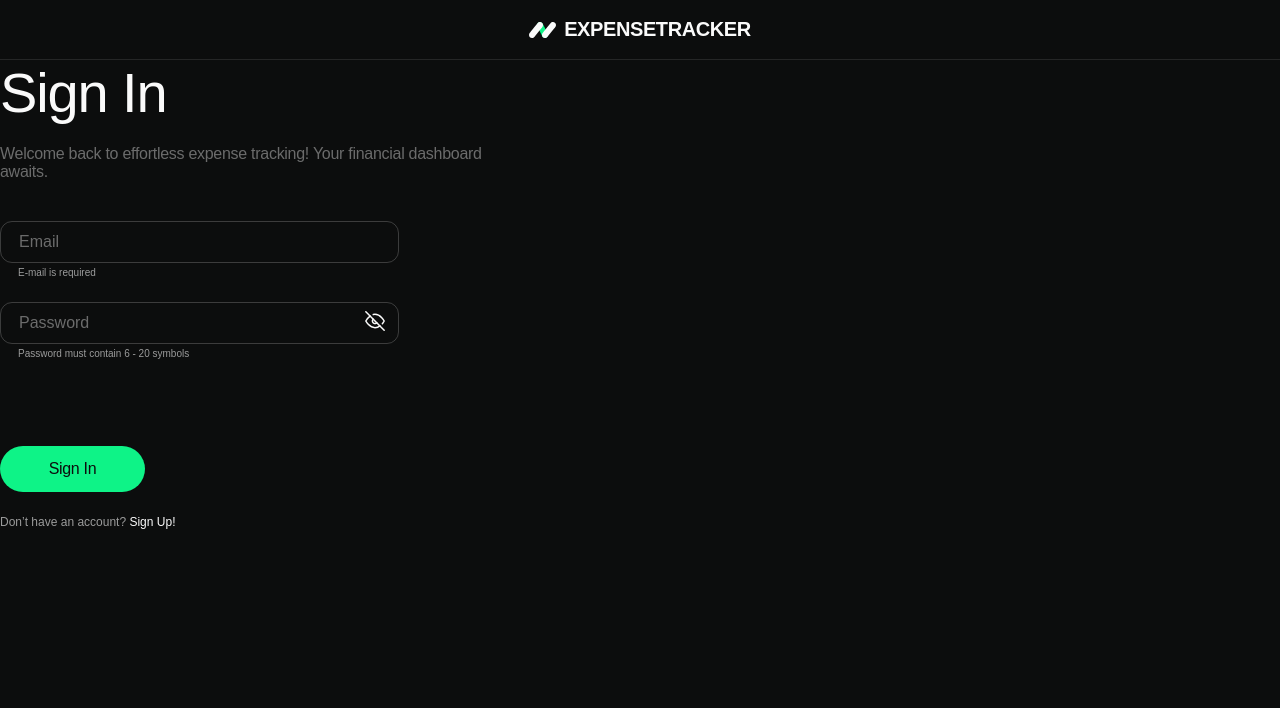
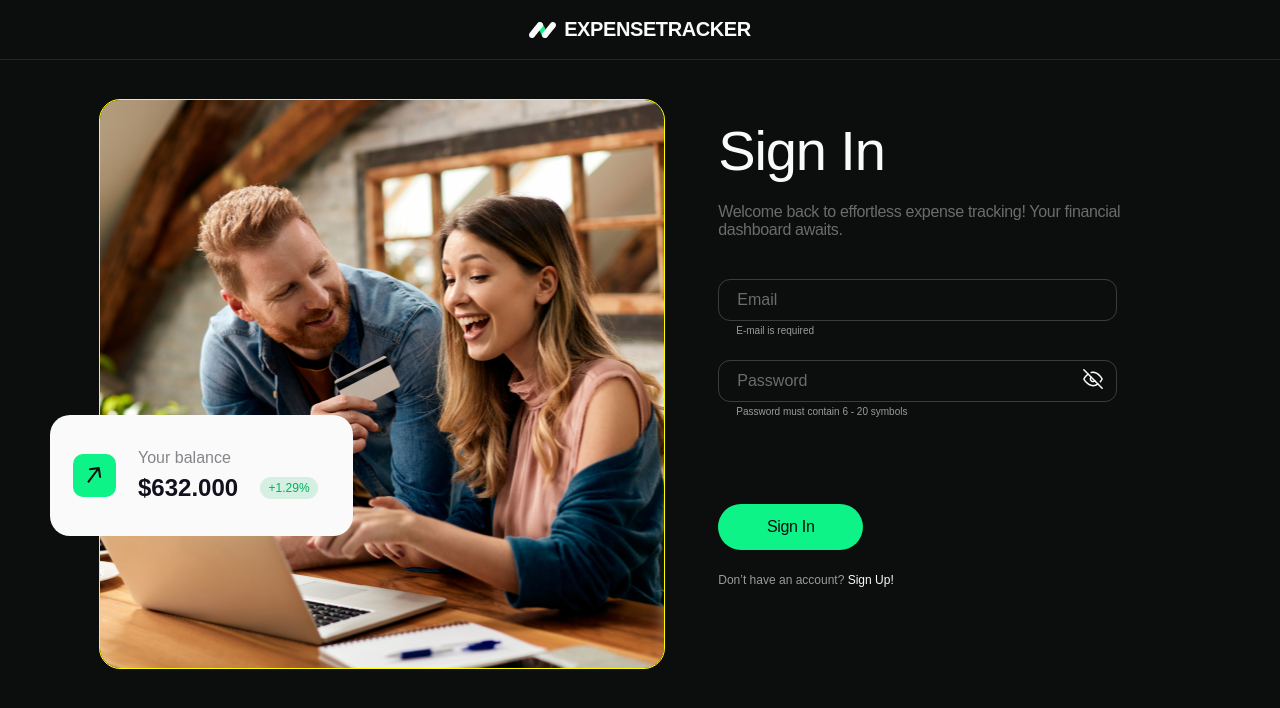
Before and after one commit to nadiyniy/money_makers, a React (Create React App) app: page /money_makers/login in a window 1280 px wide. Shown: the top 708 px of the page. Built offline with nearby package versions, Linux system fonts and the light colour scheme.

Commit message:
update styles for LoginPage, RegisterPage
В Layout.jsx закоментувала логіку відображення BgImageWrapper

```diff
--- a/src/components/Layout/Layout.jsx
+++ b/src/components/Layout/Layout.jsx
@@ -1,34 +1,33 @@
-import React, { Suspense, useEffect, useState } from 'react';
-import { Outlet, useLocation } from 'react-router-dom';
+import React, { Suspense } from 'react';
+import { Outlet } from 'react-router-dom';
 import Header from '../header/Header';
-import BgImageWrapper from 'shared/BgImageWrapper/BgImageWrapper';
 import PageLoader from '../PageLoader/PageLoader';
-import { BgImageWrapperContainer, Container, ContentContainer } from './Layout.styled';
+import { Container, ContentContainer } from './Layout.styled';
 
 const Layout = () => {
-  const location = useLocation();
-  const { pathname } = location;
+  // const location = useLocation();
+  // const { pathname } = location;
 
-  const [isMobileOrTablet, setIsMobileOrTablet] = useState(window.innerWidth < 1280);
+  // const [isMobileOrTablet, setIsMobileOrTablet] = useState(window.innerWidth < 1280);
 
-  useEffect(() => {
-    const handleResize = () => {
-      setIsMobileOrTablet(window.innerWidth < 1280);
-    };
+  // useEffect(() => {
+  //   const handleResize = () => {
+  //     setIsMobileOrTablet(window.innerWidth < 1280);
+  //   };
 
-    window.addEventListener('resize', handleResize);
+  //   window.addEventListener('resize', handleResize);
 
-    return () => {
-      window.removeEventListener('resize', handleResize);
-    };
-  }, []);
+  //   return () => {
+  //     window.removeEventListener('resize', handleResize);
+  //   };
+  // }, []);
 
-  const pageToRenderDesktop = ['/', '/register', '/login'];
-  const pageToRenderMobileTablet = ['/'];
+  // const pageToRenderDesktop = ['/', '/register', '/login'];
+  // const pageToRenderMobileTablet = ['/'];
 
-  const shouldRender =
-    (isMobileOrTablet && pageToRenderMobileTablet.includes(pathname)) ||
-    (!isMobileOrTablet && pageToRenderDesktop.includes(pathname));
+  // const shouldRender =
+  //   (isMobileOrTablet && pageToRenderMobileTablet.includes(pathname)) ||
+  //   (!isMobileOrTablet && pageToRenderDesktop.includes(pathname));
 
   return (
     <>
--- a/src/pages/Auth/LoginPage/LoginPage.jsx
+++ b/src/pages/Auth/LoginPage/LoginPage.jsx
@@ -1,17 +1,19 @@
-import { useState } from 'react';
+import { useEffect, useState } from 'react';
+import { useDispatch } from 'react-redux';
 import { useForm } from 'react-hook-form';
-import { useDispatch } from 'react-redux';
+import AuthForm from 'pages/Auth/AuthForm/AuthForm';
 import { loginThunk } from 'redux/auth/operations';
-import AuthForm from 'pages/Auth/AuthForm/AuthForm';
 import { validationSchemaLogin } from 'shared/validationSchema/validationSchema';
 import {
+  AuthTitle,
   CenterWrapper,
   ErrorMessage,
   FormDescription,
+  PageWrapper,
   Placeholder,
-  StyledAuthWrapper,
-  Title,
 } from '../commonAuthStyles';
+import { StyledCommonWrapper } from 'styles/Common.styled';
+import BgImageWrapper from 'shared/BgImageWrapper/BgImageWrapper';
 
 const fieldsData = [
   { name: 'email', label: 'Email', type: 'email' },
@@ -28,6 +30,19 @@ const LoginPage = () => {
   const dispatch = useDispatch();
   const { reset } = useForm();
 
+  const [isDesktop, setIsDesktop] = useState(window.innerWidth >= 1280);
+
+  useEffect(() => {
+    const handleResize = () => {
+      setIsDesktop(window.innerWidth >= 1280);
+    };
+
+    window.addEventListener('resize', handleResize);
+
+    return () => {
+      window.removeEventListener('resize', handleResize);
+    };
+  }, []);
   const onSubmit = async data => {
     try {
       const result = await dispatch(loginThunk(data));
@@ -47,10 +62,14 @@ const LoginPage = () => {
   };
 
   return (
+    <StyledCommonWrapper>
       <CenterWrapper>
-      <StyledAuthWrapper>
-        <Title>Sign In</Title>
-        <FormDescription>Welcome back to effortless expense tracking! Your financial dashboard awaits.</FormDescription>
+        <PageWrapper>
+          <div>
+            <AuthTitle>Sign In</AuthTitle>
+            <FormDescription>
+              Welcome back to effortless expense tracking! Your financial dashboard awaits.
+            </FormDescription>
 
             <AuthForm
               fieldsData={fieldsData}
@@ -65,8 +84,11 @@ const LoginPage = () => {
             {!errorMessage && <Placeholder />}
 
             {errorMessage && <ErrorMessage>{errorMessage}</ErrorMessage>}
-      </StyledAuthWrapper>
+          </div>
+          {isDesktop && <BgImageWrapper />}
+        </PageWrapper>
       </CenterWrapper>
+    </StyledCommonWrapper>
   );
 };
 
--- a/src/pages/Auth/RegisterPage/RegisterPage.jsx
+++ b/src/pages/Auth/RegisterPage/RegisterPage.jsx
@@ -1,16 +1,11 @@
-import { useState } from 'react';
+import { useEffect, useState } from 'react';
 import { useDispatch } from 'react-redux';
+import AuthForm from 'pages/Auth/AuthForm/AuthForm';
 import { loginThunk, registerThunk } from 'redux/auth/operations';
-import AuthForm from 'pages/Auth/AuthForm/AuthForm';
 import { validationSchemaRegister } from 'shared/validationSchema/validationSchema';
-import {
-  CenterWrapper,
-  ErrorMessage,
-  FormDescription,
-  Placeholder,
-  StyledAuthWrapper,
-  Title,
-} from '../commonAuthStyles';
+import { AuthTitle, CenterWrapper, ErrorMessage, FormDescription, PageWrapper, Placeholder } from '../commonAuthStyles';
+import { StyledCommonWrapper } from 'styles/Common.styled';
+import BgImageWrapper from 'shared/BgImageWrapper/BgImageWrapper';
 
 const fieldsData = [
   { name: 'name', label: 'Name', type: 'text' },
@@ -26,6 +21,20 @@ const navigationData = {
 const RegisterPage = () => {
   const [errorMessage, setErrorMessage] = useState(null);
   const dispatch = useDispatch();
+
+  const [isDesktop, setIsDesktop] = useState(window.innerWidth >= 1280);
+
+  useEffect(() => {
+    const handleResize = () => {
+      setIsDesktop(window.innerWidth >= 1280);
+    };
+
+    window.addEventListener('resize', handleResize);
+
+    return () => {
+      window.removeEventListener('resize', handleResize);
+    };
+  }, []);
 
   const submit = async data => {
     try {
@@ -53,9 +62,11 @@ const RegisterPage = () => {
   };
 
   return (
+    <StyledCommonWrapper>
       <CenterWrapper>
-      <StyledAuthWrapper>
-        <Title>Sign Up</Title>
+        <PageWrapper>
+          <div>
+            <AuthTitle>Sign Up</AuthTitle>
             <FormDescription>
               Step into a world of hassle-free expense management! Your journey towards financial mastery begins here.
             </FormDescription>
@@ -72,8 +83,11 @@ const RegisterPage = () => {
             {!errorMessage && <Placeholder />}
 
             {errorMessage && <ErrorMessage>{errorMessage}</ErrorMessage>}
-      </StyledAuthWrapper>
+          </div>
+          {isDesktop && <BgImageWrapper />}
+        </PageWrapper>
       </CenterWrapper>
+    </StyledCommonWrapper>
   );
 };
 
--- a/src/pages/Auth/WelcomePage/WelcomePage.jsx
+++ b/src/pages/Auth/WelcomePage/WelcomePage.jsx
@@ -7,8 +7,7 @@ import { ContentWrapper, Description, PageWrapper, Title } from '../commonAuthSt
 
 const WelcomePage = () => {
   return (
-    <StyledCommonWrapper style={{outline: '1px solid yellow'
-    }}>
+    <StyledCommonWrapper>
       <PageWrapper>
         <ContentWrapper>
           <div>
--- a/src/pages/Auth/commonAuthStyles.js
+++ b/src/pages/Auth/commonAuthStyles.js
@@ -1,26 +1,8 @@
 import styled from 'styled-components';
 
-export const StyledAuthWrapper = styled.div`
-  /* max-width: 375px;
-  padding: 40px 20px 0;
-  margin-left: auto;
-  margin-right: auto;
-
-  @media screen and (min-width: 768px) {
-    max-width: 768px;
-    padding: 63px 32px 0;
-  }
-  @media screen and (min-width: 1280px) {
-    max-width: 575px;
-    margin-right: 100px;
-    margin-left: 54px;
-    padding: 0;
-  } */
-`;
-
 export const PageWrapper = styled.div`
-  margin-top: 37px;
-  margin-bottom: 40px;
+  padding-top: 37px;
+  padding-bottom: 40px;
 
   @media screen and (min-width: 1280px) {
     display: flex;
@@ -35,8 +17,6 @@ export const PageWrapper = styled.div`
 `;
 
 export const ContentWrapper = styled.div`
-  outline: 1px solid red;
-
   @media screen and (min-width: 1280px) {
     max-width: 575px;
   }
@@ -46,7 +26,7 @@ export const CenterWrapper = styled.div`
   display: flex;
   justify-content: center;
   align-items: center;
-  height: 100vh;
+  height: 90vh;
 
   @media screen and (min-width: 1280px) {
     display: block;
@@ -75,18 +55,23 @@ export const Title = styled.h1`
   }
 `;
 
+export const AuthTitle = styled(Title)`
+  @media screen and (min-width: 1280px) {
+    margin-top: 18px;
+  }
+`;
+
 const sharedDescriptionStyles = `
   margin-bottom: 30px;
   color: var(--gray-text-40);
   font-size: 14px;
-  letter-spacing: -0.28px;
+  letter-spacing: -0.02em;
 
   @media screen and (min-width: 768px) {
     font-size: 16px;
   }
 
   @media screen and (min-width: 1280px) {
-    max-width: 533px;
     margin-bottom:40px;
   }
 `;
@@ -104,7 +89,7 @@ export const FormDescription = styled.p`
   max-width: 399px;
 
   @media screen and (min-width: 1280px) {
-    max-width: 533px;
+    max-width: 500px;
   }
 `;
 
```
Lines whose indentation alone changed are shown as unchanged.
